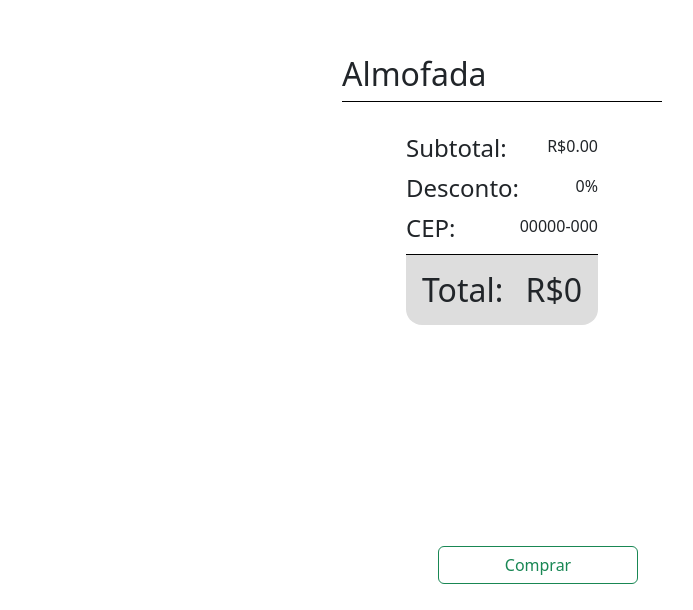
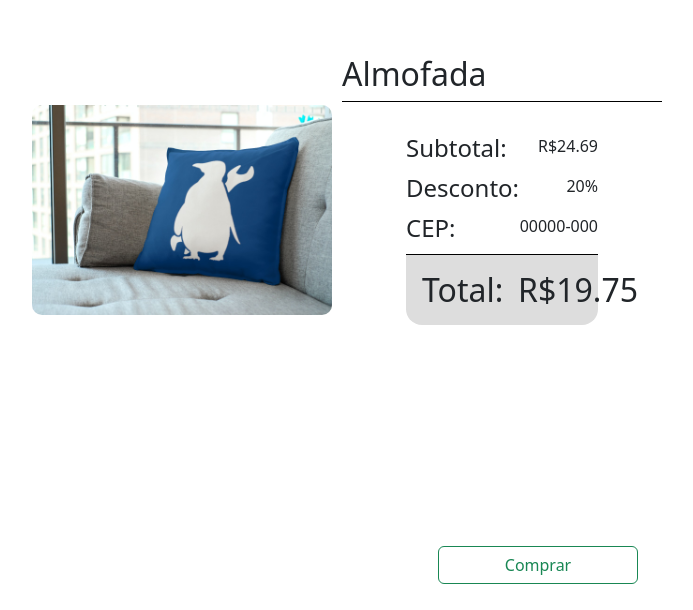
Before and after one commit to devkcud/BlueCause, a plain HTML site: page store/almofada.html in a window 1280 px wide. Shown: the part 190-800 px from the top of the page, without its empty margins (298-991 px from the left). Drawn offline with Linux system fonts and the light colour scheme.

Commit message:
fixup! Code cleanup

```diff
--- a/store/almofada.html
+++ b/store/almofada.html
@@ -16,7 +16,7 @@
     <link rel="stylesheet" href="../styles/bootstrap.css" />
 
     <script src="../js/bootstrap.bundle.js"></script>
-    <script src="../js/changeProperties.js"></script>
+    <script src="../js/changeProperties.js" type="module"></script>
   </head>
   <body>
     <div class="body">
```
Also changed, not shown: store/camisa.html (+1 -1 lines), store/garrafa.html (+1 -1 lines), store/mascara.html (+1 -1 lines).
